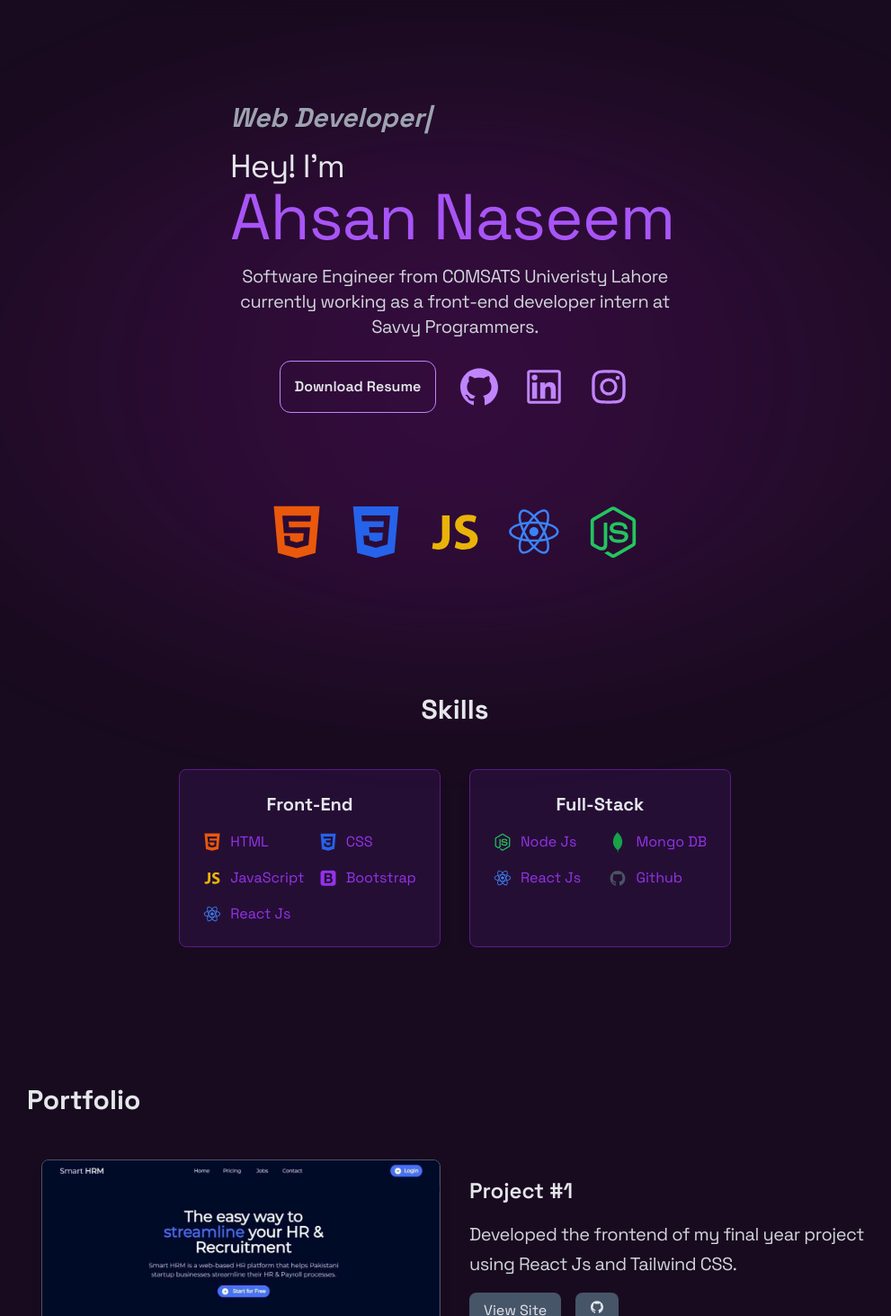
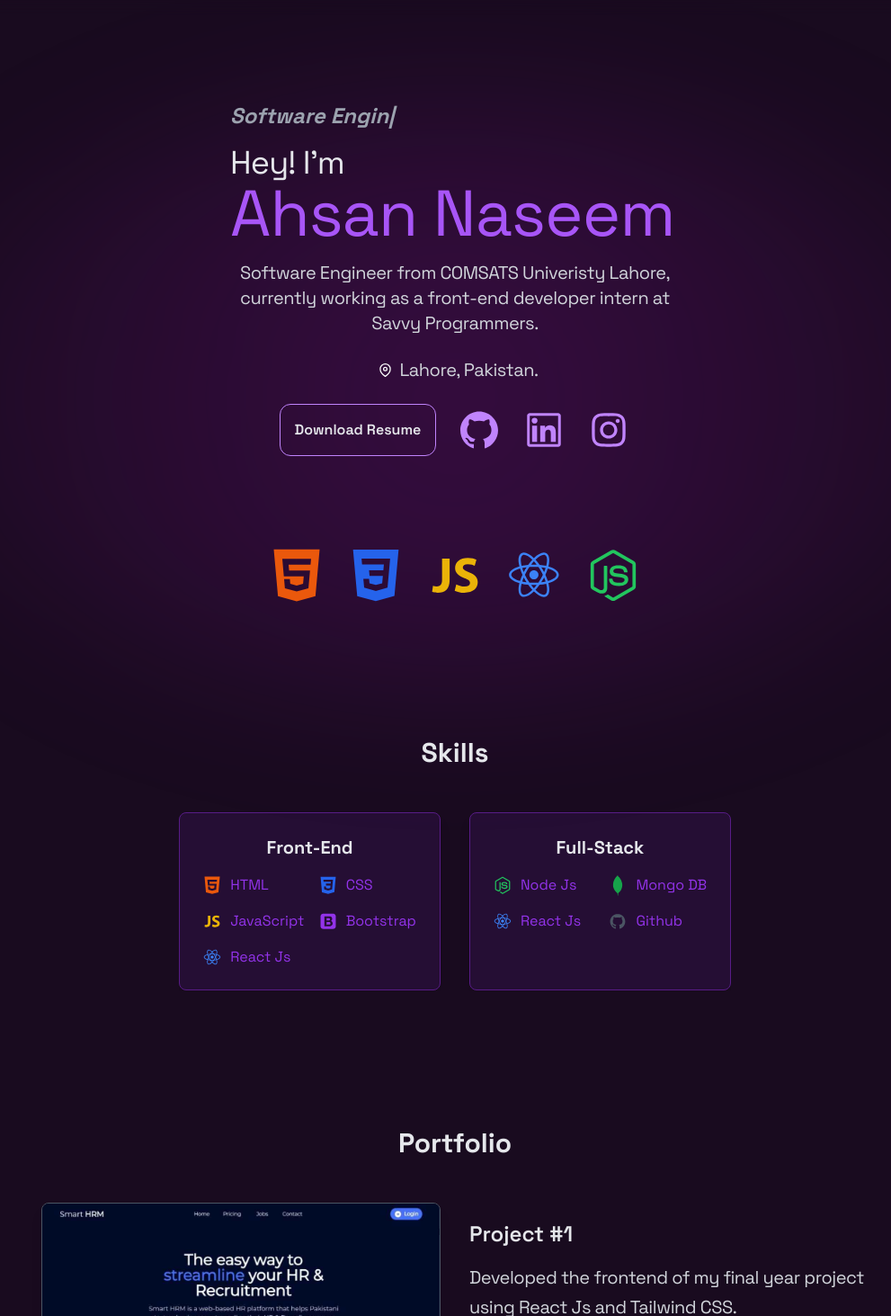
Before and after one commit to ahsannaseem1/Portfolio-Website-, a React (Create React App) app: page / in a window 1280 px wide. Shown: the part 47-1510 px from the top of the page at 90% size, without its empty margins (134-1125 px from the left). Built offline with nearby package versions, Linux system fonts and the light colour scheme.

Commit message:
hero section changes

```diff
--- a/src/components/Contact.jsx
+++ b/src/components/Contact.jsx
@@ -1,6 +1,4 @@
 import React from "react";
-import { AiFillLinkedin, AiFillGithub } from "react-icons/ai";
-import { motion } from "framer-motion";
 import Reveal from "./Reveal";
 
 const Contact = () => {
@@ -16,10 +14,9 @@ const Contact = () => {
             <p className="text-justify leading-7 w-11/12">
               Fresh graduate in Software Engineering from COMSATS University
               Lahore with a passion for front-end web development. Proficient in
-              HTML, CSS, JavaScript, Tailwind, Bootstrap, React.js, and the MERN
-              stack. Eager to apply my skills to create responsive,
-              user-friendly web applications. Open to connections and
-              opportunities to grow as a front-end developer. Let's connect and
+              HTML, CSS, JavaScript, Tailwind, Bootstrap, React.js. Eager to apply my skills to create responsive
+              and user-friendly web applications. Open to connections and
+              opportunities to grow as a front-end designer & developer. Let's connect and
               collaborate!
             </p>
           </div>
@@ -64,7 +61,7 @@ const Contact = () => {
             name="name"
             id="name"
             placeholder="Full Name"
-            className="mb-2 w-full rounded-md border border-purple-600 py-2 pl-2 pr-4"
+            className="mb-2 w-full rounded-md border border-purple-600 py-2 pl-2 pr-4 outline-none"
             required
           />
           <input
@@ -72,7 +69,7 @@ const Contact = () => {
             name="email"
             id="email"
             placeholder="Email"
-            className="mb-2 w-full rounded-md border border-purple-600 py-2 pl-2 pr-4"
+            className="mb-2 w-full rounded-md border border-purple-600 py-2 pl-2 pr-4 outline-none"
             required
           />
           <textarea
@@ -81,7 +78,7 @@ const Contact = () => {
             cols="30"
             rows="4"
             placeholder="How can i help you?"
-            className="mb-2 w-full rounded-md border border-purple-600 py-2 pl-2 pr-4 resize-none"
+            className="mb-2 w-full rounded-md border border-purple-600 py-2 pl-2 pr-4 resize-none outline-none"
             required
           />
           <button
--- a/src/components/Home.jsx
+++ b/src/components/Home.jsx
@@ -1,7 +1,7 @@
 import React from "react";
 import { TypeAnimation } from "react-type-animation";
 import ShinyEffect from "./ShinyEffect";
-import profilepic from "../assets/profilepic1.png";
+// import profilepic from "../assets/profilepic1.png";
 import resume from "../assets/ahsan.pdf";
 import {
   AiOutlineLinkedin,
@@ -15,6 +15,7 @@ import {
   DiNodejsSmall,
   DiReact,
 } from "react-icons/di";
+import { FiMapPin } from "react-icons/fi";
 import { motion } from "framer-motion";
 
 const Home = () => {
@@ -29,10 +30,10 @@ const Home = () => {
           className="mx-auto"
         >
           <TypeAnimation
-            sequence={["Software Engineer", 1000,"Front End Developer", 1000, "Web Developer",1000,"Shopify Developer",1000]}
+            sequence={["Software Engineer", 1000,"Front End Developer", 1000,]}
             speed={50}
             repeat={Infinity}
-            className="font-bold text-gray-400 text-xl md:text-3xl italic mb-4"
+            className="font-bold text-gray-400 text-xl md:text-2xl italic mb-4"
           />
 
           <motion.p
@@ -53,7 +54,16 @@ const Home = () => {
             transition={{ duration: 1, delay: 1 }}
             className="text-gray-300 max-w-[300px] md:max-w-[500px] md:text-xl text-md mb-6 md:text-center"
           >
-            Software Engineer from COMSATS Univeristy Lahore currently working as a front-end developer intern at Savvy Programmers.
+            Software Engineer from COMSATS Univeristy Lahore, currently working as a front-end developer intern at Savvy Programmers.
+          </motion.p>
+          <motion.p
+          initial={{ opacity: 0 }}
+          whileInView={{ opacity: 1 }}
+          viewport={{ once: true }}
+          transition={{ duration: 1, delay: 1 }}
+          className="text-gray-300 max-w-[300px] md:max-w-[500px] md:text-xl text-md mb-6 md:text-center"
+          >
+          <FiMapPin size={15} color="white" className="inline-block mb-1 mx-2" />Lahore, Pakistan.
           </motion.p>
           <motion.div
             initial={{ opacity: 0, y: 50 }}
@@ -119,7 +129,6 @@ const Home = () => {
         transition={{ duration: 1, delay: 2 }}
         className="flex flex-row text-7xl px-12 md:px-0 w-full justify-center items-center py-24"
       >
-        {/* <p className="text-gray-200 mr-6">My Tech Stack</p> */}
 
         <DiHtml5 className="text-orange-600 mx-2" />
         <DiCss3 className="text-blue-600 mx-2" />
--- a/src/components/Navbar.jsx
+++ b/src/components/Navbar.jsx
@@ -1,4 +1,4 @@
-import React, { useState } from "react";
+import React, { useState, useEffect } from "react";
 import { AiOutlineMenu, AiOutlineClose } from "react-icons/ai";
 import { Link } from "react-scroll";
 import { motion } from "framer-motion";
@@ -14,6 +14,18 @@ const Navbar = () => {
     setNav(false);
   };
 
+  useEffect(() => {
+    if (nav) {
+      document.body.style.overflowY = "hidden";
+    } else {
+      document.body.style.overflowY = "auto";
+    }
+
+    return () => {
+      document.body.style.overflowY = "auto";
+    };
+  }, [nav]);
+
   const menuVariants = {
     open: {
       x: 0,
@@ -23,17 +35,18 @@ const Navbar = () => {
       },
     },
     closed: {
-      x: "-100%",
+      x: "100%",
       transition: {
         stiffness: 20,
         damping: 15,
       },
     },
   };
+
   return (
     <div className="fixed top-0 left-0 w-full justify-between bg-opacity-70 backdrop-blur-lg z-50" id="navbar">
       <div className="flex text-white justify-between items-center px-12 h-16">
-        <a href="#" className="font-bold text-2xl">&lt;Ahsan /&gt;</a>
+        <a href="/" className="font-bold text-2xl">&lt;Ahsan /&gt;</a>
 
         <ul className="hidden md:flex gap-12 z-10 font-light text-lg">
           <li className="h-full transition-transform transform hover:scale-110 w-full mx-4 cursor-pointer">
@@ -52,6 +65,7 @@ const Navbar = () => {
             </Link>
           </li>
         </ul>
+
         <div onClick={toggleNav} className="md:hidden z-50 text-white">
           {nav ? <AiOutlineClose size={30} /> : <AiOutlineMenu size={30} />}
         </div>
@@ -59,9 +73,9 @@ const Navbar = () => {
           initial={false}
           animate={nav ? "open" : "closed"}
           variants={menuVariants}
-          className="fixed left-0 top-0 secondary-color z-40 w-1/2 h-screen"
+          className="fixed right-0 top-0 secondary-color z-40 w-1/2 h-screen"
         >
-          <ul className="font-semibold text-4xl space-y-8 mt-24 text-center text-white">
+          <ul className="font-semibold text-xl space-y-8 mt-24 text-center text-white">
             <li className="cursor-pointer">
               <Link to="skills" onClick={closeNav} smooth={true} offset={50} duration={500}>
                 About
--- a/src/components/Portfolio.jsx
+++ b/src/components/Portfolio.jsx
@@ -1,4 +1,4 @@
-import React, { useEffect } from "react";
+import React from "react";
 import smarthrm from "../assets/smarthrm1.jpg";
 import vlcdaycare from "../assets/vlcdaycare1.png";
 import londontownusa from "../assets/londontown.png";
@@ -49,16 +49,10 @@ const projects = [
   },
 ];
 
-// useEffect(()=>{
-//   setTimeout(()=>{
-
-//   })
-// })
-
 const Portfolio = () => {
   return (
     <div className="max-w-[1000px] mx-auto p-6 md:my-20" id="portfolio">
-      <h2 className="text-3xl font-bold text-gray-200 mb-8">Portfolio</h2>
+      <h2 className="text-3xl font-bold text-center text-gray-200 mb-8">Portfolio</h2>
       {projects.map((project, index) => (
         <Reveal>
           <div
@@ -91,10 +85,10 @@ const Portfolio = () => {
                 </a>
                 <a
                   href={project.links.github}
-                  className="px-4 py-2 bg-slate-600 text-gray-200 rounded-lg hover:bg-slate-700 transition duration-300 items-center"
+                  className="flex gap-2 px-4 py-2 bg-slate-600 text-gray-200 rounded-lg hover:bg-slate-700 transition duration-300 items-center"
                   target="blank"
                 >
-                  <AiFillGithub />
+                  <AiFillGithub /> Github
                 </a>
               </div>
             </div>
--- a/src/index.css
+++ b/src/index.css
@@ -21,7 +21,8 @@ body {
   max-width: 100%;
 }
 .secondary-color{
-  background-color: #A855F7;
+  background-color: #9334E9;
+
 }
 span {
   @apply text-purple-600;
```
